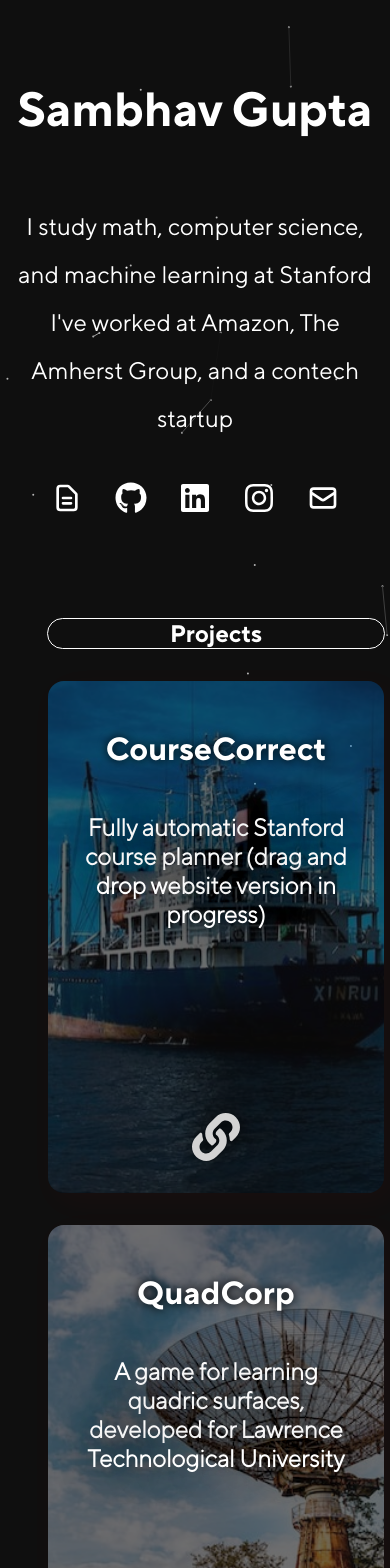
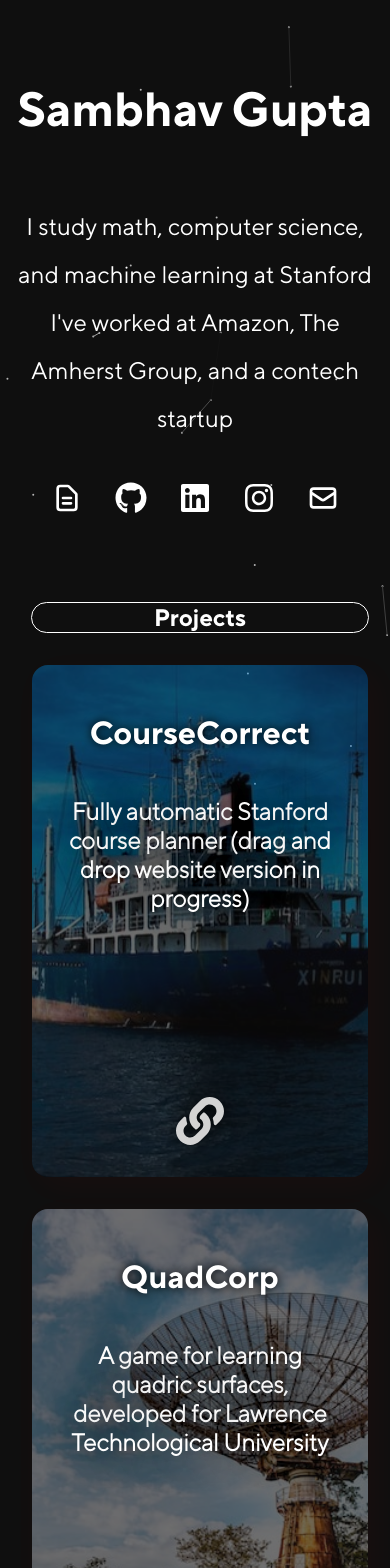
Before and after one commit to SambhavG/SambhavG.github.io, a React (Create React App) app: page / in a window 390 px wide. Shown: the top 1568 px of the page. Built offline with nearby package versions, Linux system fonts and the light colour scheme.

Commit message:
Mobile fix

```diff
--- a/src/stack.css
+++ b/src/stack.css
@@ -4,7 +4,7 @@
   align-items: center;
   justify-content: center;
   width: 100%;
-  margin: 3em;
+  margin: 2em;
   gap: 2em;
 }
 
```
